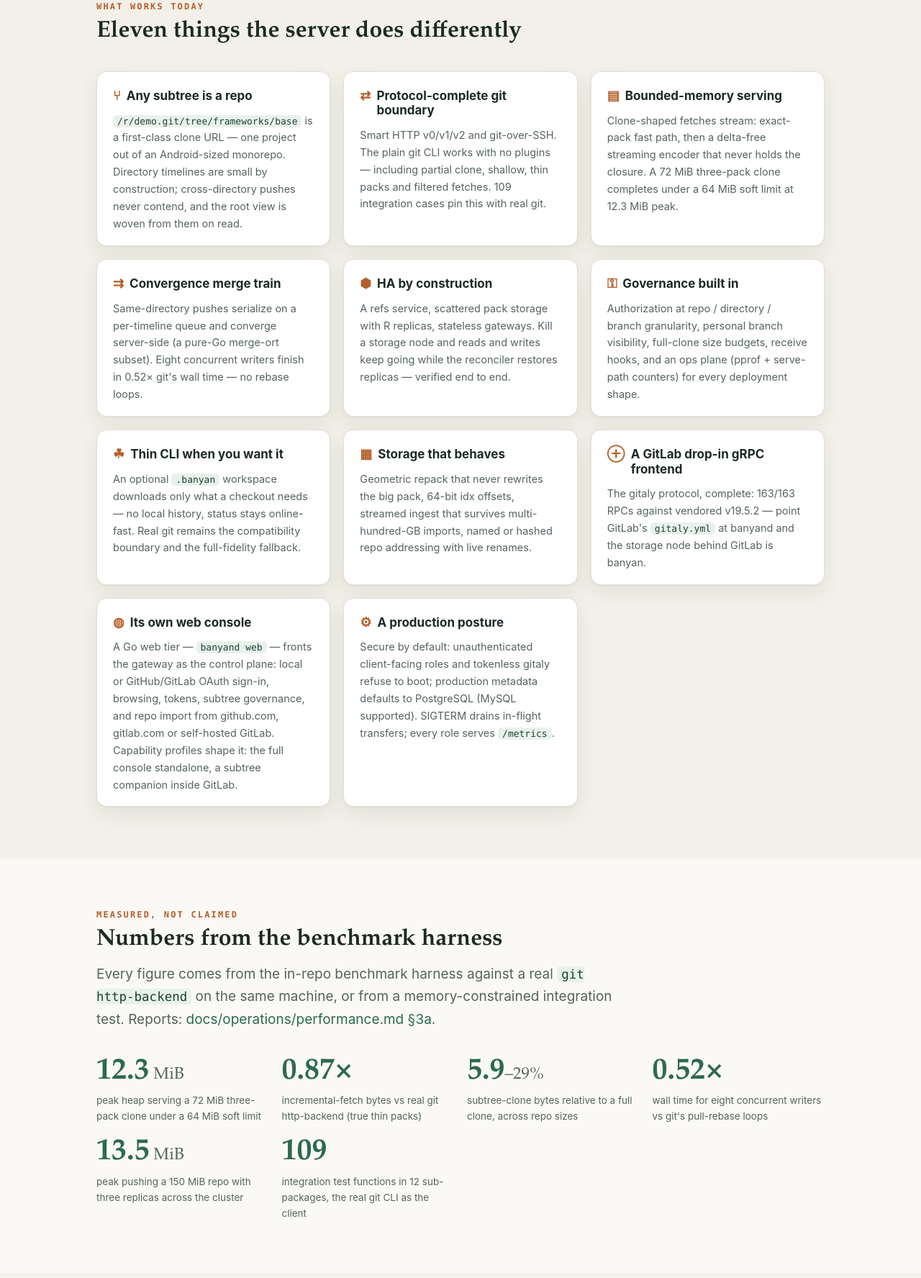
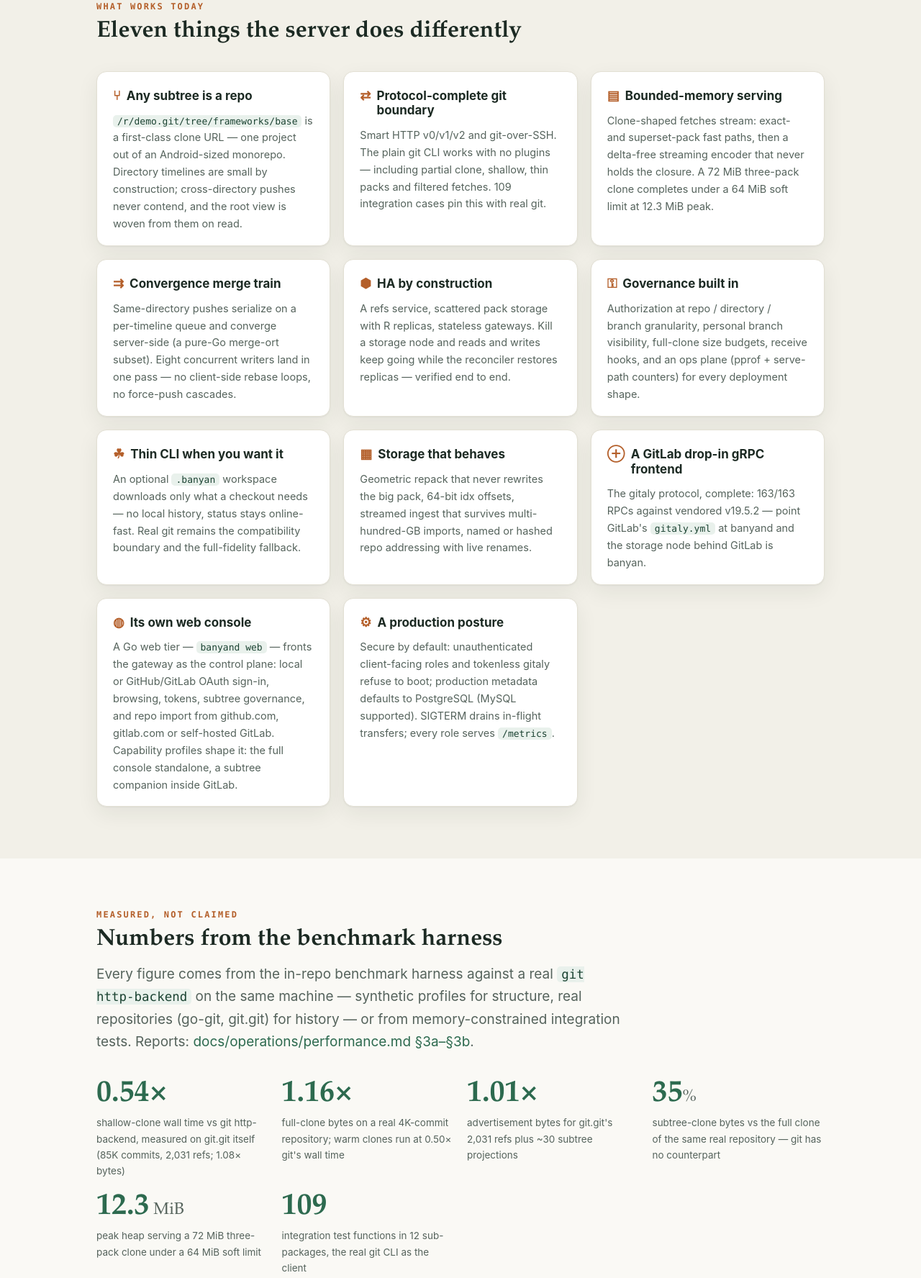
Before and after one commit to banyan-vcs/banyan-vcs.github.io, a plain HTML site: page index.html in a window 1280 px wide. Shown: the part 1795-3571 px from the top of the page at 72% size. Drawn offline with Linux system fonts and the light colour scheme.

Commit message:
site: benchmark numbers move to real repositories
The stats grid leads with real-repo lanes now: shallow clone on git.git
itself 0.54x wall / 1.08x bytes, full-clone bytes 1.16x on a real 4K-commit
repo (warm 0.50x), advertisement bytes 1.01x for git.git's 2,031 refs,
subtree clone 35% of the full clone. The bounded-memory card names both
fast paths (exact + superset); the convergence card keeps the structural
claim (one-pass landing, no rebase loops) without the seed-only ratio.
Synthetic-only figures that real samples superseded are retired; the two
memory-constrained integration numbers stay. Full story incl. finding ⑤:
docs/operations/performance.md 3a-3b (main repo).

```diff
--- a/index.html
+++ b/index.html
@@ -157,13 +157,15 @@
         no plugins — including partial clone, shallow, thin packs and
         filtered fetches. 109 integration cases pin this with real git.</p></div>
       <div class="card"><h3><span class="glyph">▤</span>Bounded-memory serving</h3>
-        <p>Clone-shaped fetches stream: exact-pack fast path, then a
-        delta-free streaming encoder that never holds the closure. A 72 MiB
-        three-pack clone completes under a 64 MiB soft limit at 12.3 MiB peak.</p></div>
+        <p>Clone-shaped fetches stream: exact- and superset-pack fast paths,
+        then a delta-free streaming encoder that never holds the closure. A
+        72 MiB three-pack clone completes under a 64 MiB soft limit at
+        12.3 MiB peak.</p></div>
       <div class="card"><h3><span class="glyph">⇉</span>Convergence merge train</h3>
         <p>Same-directory pushes serialize on a per-timeline queue and
         converge server-side (a pure-Go merge-ort subset). Eight concurrent
-        writers finish in 0.52× git's wall time — no rebase loops.</p></div>
+        writers land in one pass — no client-side rebase loops, no
+        force-push cascades.</p></div>
       <div class="card"><h3><span class="glyph">⬢</span>HA by construction</h3>
         <p>A refs service, scattered pack storage with R replicas, stateless
         gateways. Kill a storage node and reads and writes keep going while
@@ -205,21 +207,22 @@
       <span class="kicker">Measured, not claimed</span>
       <h2>Numbers from the benchmark harness</h2>
       <p class="lede">Every figure comes from the in-repo benchmark harness
-      against a real <code>git http-backend</code> on the same machine, or
-      from a memory-constrained integration test. Reports:
-      <a href="https://github.com/banyan-vcs/banyan/blob/main/docs/operations/performance.md">docs/operations/performance.md §3a</a>.</p>
+      against a real <code>git http-backend</code> on the same machine —
+      synthetic profiles for structure, real repositories (go-git, git.git)
+      for history — or from memory-constrained integration tests. Reports:
+      <a href="https://github.com/banyan-vcs/banyan/blob/main/docs/operations/performance.md">docs/operations/performance.md §3a–§3b</a>.</p>
     </div>
     <div class="stats">
+      <div class="stat"><div class="num">0.54×</div>
+        <p>shallow-clone wall time vs git http-backend, measured on git.git itself (85K commits, 2,031 refs; 1.08× bytes)</p></div>
+      <div class="stat"><div class="num">1.16×</div>
+        <p>full-clone bytes on a real 4K-commit repository; warm clones run at 0.50× git's wall time</p></div>
+      <div class="stat"><div class="num">1.01×</div>
+        <p>advertisement bytes for git.git's 2,031 refs plus ~30 subtree projections</p></div>
+      <div class="stat"><div class="num">35<small>%</small></div>
+        <p>subtree-clone bytes vs the full clone of the same real repository — git has no counterpart</p></div>
       <div class="stat"><div class="num">12.3<small> MiB</small></div>
         <p>peak heap serving a 72 MiB three-pack clone under a 64 MiB soft limit</p></div>
-      <div class="stat"><div class="num">0.87×</div>
-        <p>incremental-fetch bytes vs real git http-backend (true thin packs)</p></div>
-      <div class="stat"><div class="num">5.9<small>–29%</small></div>
-        <p>subtree-clone bytes relative to a full clone, across repo sizes</p></div>
-      <div class="stat"><div class="num">0.52×</div>
-        <p>wall time for eight concurrent writers vs git's pull-rebase loops</p></div>
-      <div class="stat"><div class="num">13.5<small> MiB</small></div>
-        <p>peak pushing a 150 MiB repo with three replicas across the cluster</p></div>
       <div class="stat"><div class="num">109</div>
         <p>integration test functions in 12 sub-packages, the real git CLI as the client</p></div>
     </div>
```
Also changed, not shown: zh-cn/index.html (+12 -12 lines).
